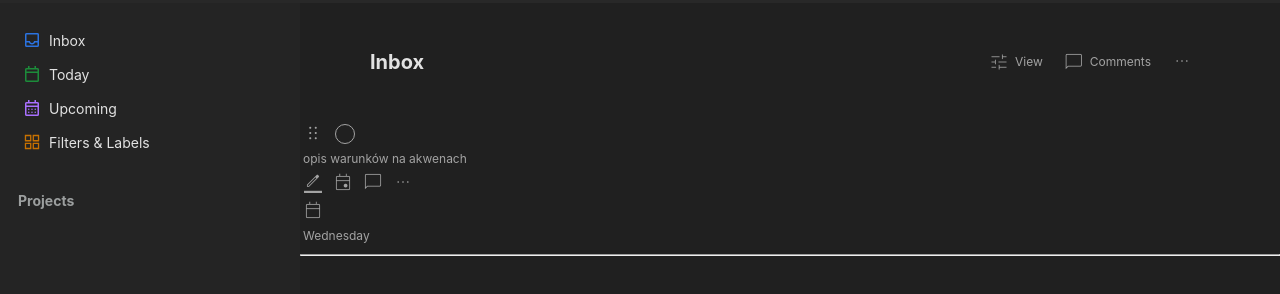
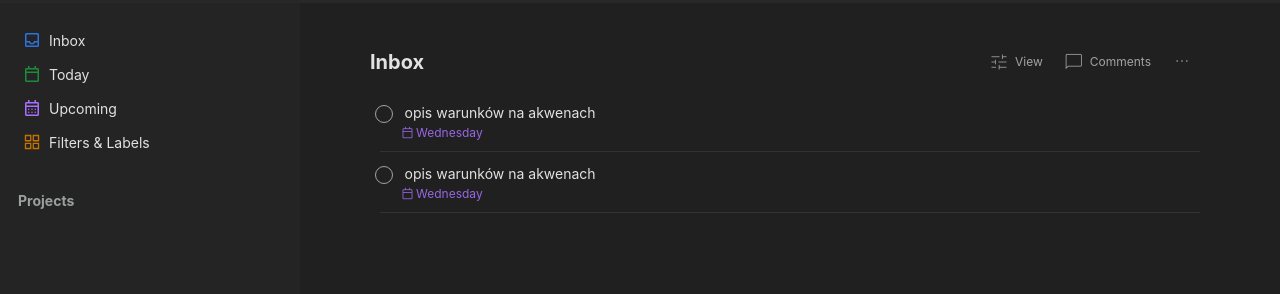
Before and after one commit to Hubert-rgb/web-todoist-recreation, a plain HTML site: page todoist recreation/index.html in a window 1280 px wide. Shown: the part 40-334 px from the top of the page. Drawn offline with nearby package versions, Linux system fonts and the light colour scheme.

Commit message:
task labels

```diff
--- a/todoist recreation/inbox.css
+++ b/todoist recreation/inbox.css
@@ -7,9 +7,10 @@
     border-width: 0;
 }
 .inboxHead{
-    margin:30px;
+    margin-top:30px;
     margin-left: 70px;
     margin-right: 70px;
+    margin-bottom: 10px;
     display: flex;
     align-items: center;
     justify-content: space-between;
@@ -82,12 +83,3 @@
 .inbox .right a:hover p{
     color:rgb(226, 226, 226);
 }
-.inbox input[type="radio"]{
-    appearance: none;
-    color: #a3a3a3;
-    font: inherit;
-    width: 20px;
-    height: 20px;
-    border: 1px solid currentColor;
-    border-radius: 50%;
-}
--- a/todoist recreation/index.html
+++ b/todoist recreation/index.html
@@ -113,22 +113,56 @@
             </div>
         </div>
         <div class="mainSection">
-            <div class="task">
+            <div class="outerTask">
+                <span class="material-symbols-outlined">drag_indicator</span>
+                <div class="innerTask">
                     <div class="taskInfo">
-                    <span class="material-symbols-outlined">drag_indicator</span>
+                        <div class="left">
                             <input type="radio">
                             <p>opis warunków na akwenach</p>
+                        </div>
+                        <div class="right">
                             <span class="material-symbols-outlined">border_color</span>
                         <span class="material-symbols-outlined">event</span>
                         <span class="material-symbols-outlined">chat_bubble</span>
-                    <span class="material-symbols-outlined">more_horiz</span>
                         </div>
-                <div class="taksDate">
+
+                    </div>
+                    <div class="taskDate">
                         <span class="material-symbols-outlined">calendar_today</span>
                         <p>Wednesday</p>
                     </div>
                     <hr>
                 </div>
+                <div class="right">
+                    <span class="material-symbols-outlined">more_horiz</span>
+                </div>
+            </div>
+            <div class="outerTask">
+                <span class="material-symbols-outlined">drag_indicator</span>
+                <div class="innerTask">
+                    <div class="taskInfo">
+                        <div class="left">
+                            <input type="radio">
+                            <p>opis warunków na akwenach</p>
+                        </div>
+                        <div class="right">
+                            <span class="material-symbols-outlined">border_color</span>
+                        <span class="material-symbols-outlined">event</span>
+                        <span class="material-symbols-outlined">chat_bubble</span>
+                        </div>
+
+                    </div>
+                    <div class="taskDate">
+                        <span class="material-symbols-outlined">calendar_today</span>
+                        <p>Wednesday</p>
+                    </div>
+                    <hr>
+                </div>
+                <div class="right">
+                    <span class="material-symbols-outlined">more_horiz</span>
+                </div>
+            </div>
         </div>
     </div>
 </body>
--- a/todoist recreation/task.css
+++ b/todoist recreation/task.css
@@ -0,0 +1,74 @@
+.taskInfo{
+    display: flex;
+    align-items: center;
+    justify-content: space-between;
+}
+.outerTask{
+    position: relative;
+}
+.outerTask > span{
+    width: 22px;
+    height: 22px;
+    left: 47px;
+    position:absolute;
+    top:1px;
+}
+.outerTask > .right > span{
+    width: 22px;
+    height: 22px;
+    right: 42px;
+    position:absolute;
+    top:0px;
+}
+.innerTask{
+    margin-left: 70px;
+    margin-right: 70px;
+}
+.taskInfo p{
+    font-size: 14px;
+    color: rgb(226, 226, 226);
+    padding: 3.5px;
+    margin-left: 5px;
+}
+.outerTask span{
+    display: none;
+}
+.outerTask:hover span{
+    display: block;
+}
+.taskInfo > .left{
+    display: flex;
+    align-items: center;
+}
+.taskDate{
+    display: flex;
+    align-items: center;
+    margin-left: 30px;
+}
+.taskDate p{
+    font-size: 12px;
+    padding: 1px;
+    color: #9866e3;
+}
+.taskDate span{
+    display: block;
+    font-size: 15px;
+    padding: 0;
+    font-weight: 300;
+    color: #9866e3;
+}
+.inbox input[type="radio"]{
+    appearance: none;
+    color: #a3a3a3;
+    font: inherit;
+    width: 18px;
+    height: 18px;
+    border: 1px solid currentColor;
+    border-radius: 50%;
+}
+.innerTask hr{
+    border: none;
+    height: 0.15px;
+    background-color: #323232;
+    margin: 10px;
+}
```
Lines whose indentation alone changed are shown as unchanged.
